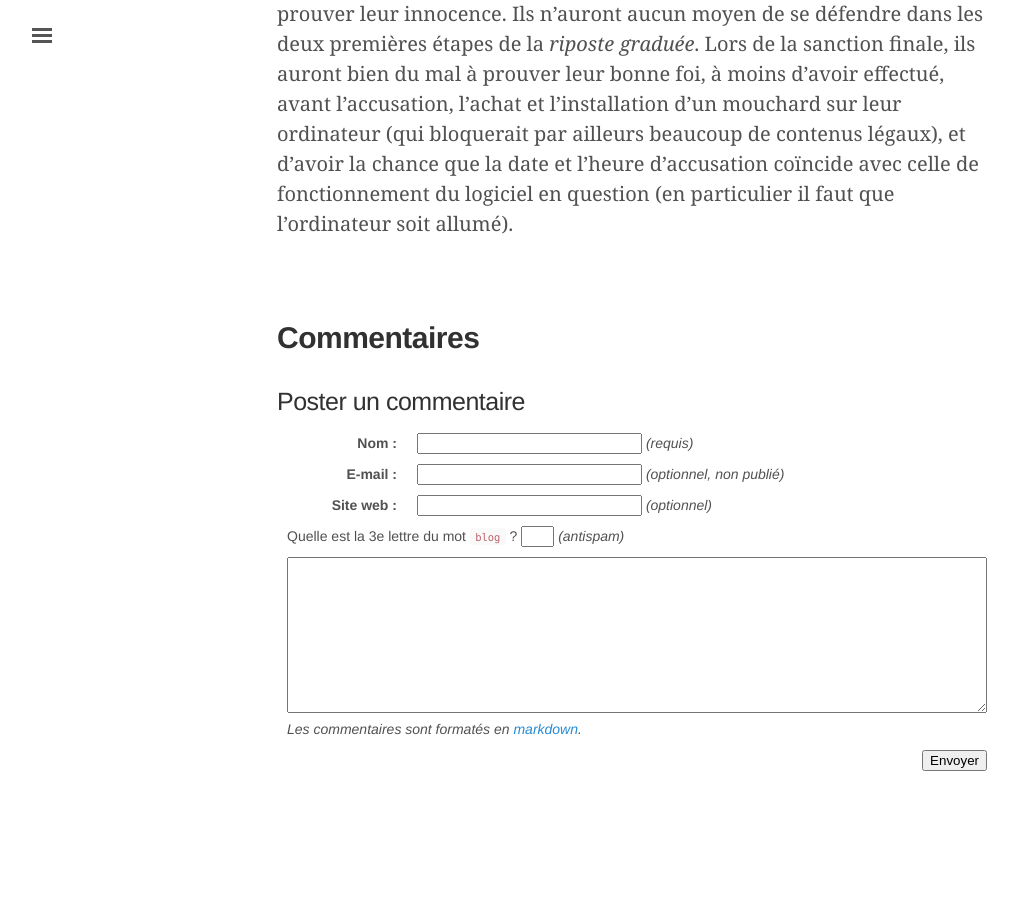
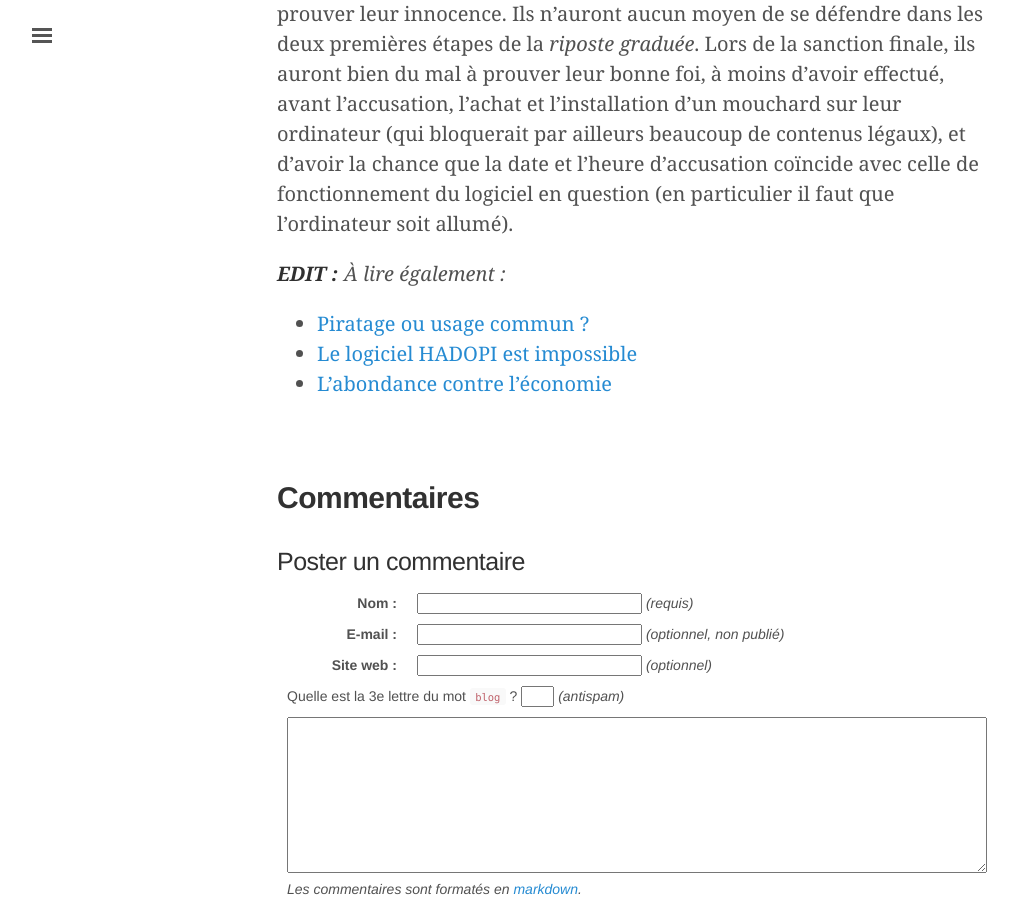
Before and after one commit to rom1v/blog.rom1v.com, a Jekyll site: the page built from _posts/2009-04-10-pourquoi-je-suis-contre-hadopi.md, in a window 1280 px wide and 900 px high, scrolled down 5180 px. Shown: the whole window, without its empty margins (3-1021 px from the left). Built offline with Jekyll 4.4.1, drawn with Linux system fonts in a browser that asks for light colours; before the commit the page ends 5976 px from its top, so only the background shows below that; part of the change alters nothing that is shown.

Commit message:
Fix internal links

```diff
--- a/_posts/2009-04-10-pourquoi-je-suis-contre-hadopi.md
+++ b/_posts/2009-04-10-pourquoi-je-suis-contre-hadopi.md
@@ -211,10 +211,8 @@ ailleurs beaucoup de contenus légaux), et d'avoir la chance que la date et
 l'heure d'accusation coïncide avec celle de fonctionnement du logiciel en
 question (en particulier il faut que l'ordinateur soit allumé).
 
-{% if false %}
 _**EDIT :** À lire également :_
 
-  * [Piratage ou usage commun ?](http://blog.rom1v.com/2010/08/piratage-ou-usage-commun/)
-  * [Le logiciel HADOPI est impossible](http://blog.rom1v.com/2010/08/le-logiciel-hadopi-est-impossible/)
-  * [L'abondance contre l'économie](http://blog.rom1v.com/2011/06/labondance-contre-leconomie/)
-{% endif %}
+  * [Piratage ou usage commun ?]({% post_url 2010-08-06-piratage-ou-usage-commun %})
+  * [Le logiciel HADOPI est impossible]({% post_url 2010-08-01-le-logiciel-hadopi-est-impossible %})
+  * [L'abondance contre l'économie]({% post_url 2011-06-08-labondance-contre-leconomie %})
```
